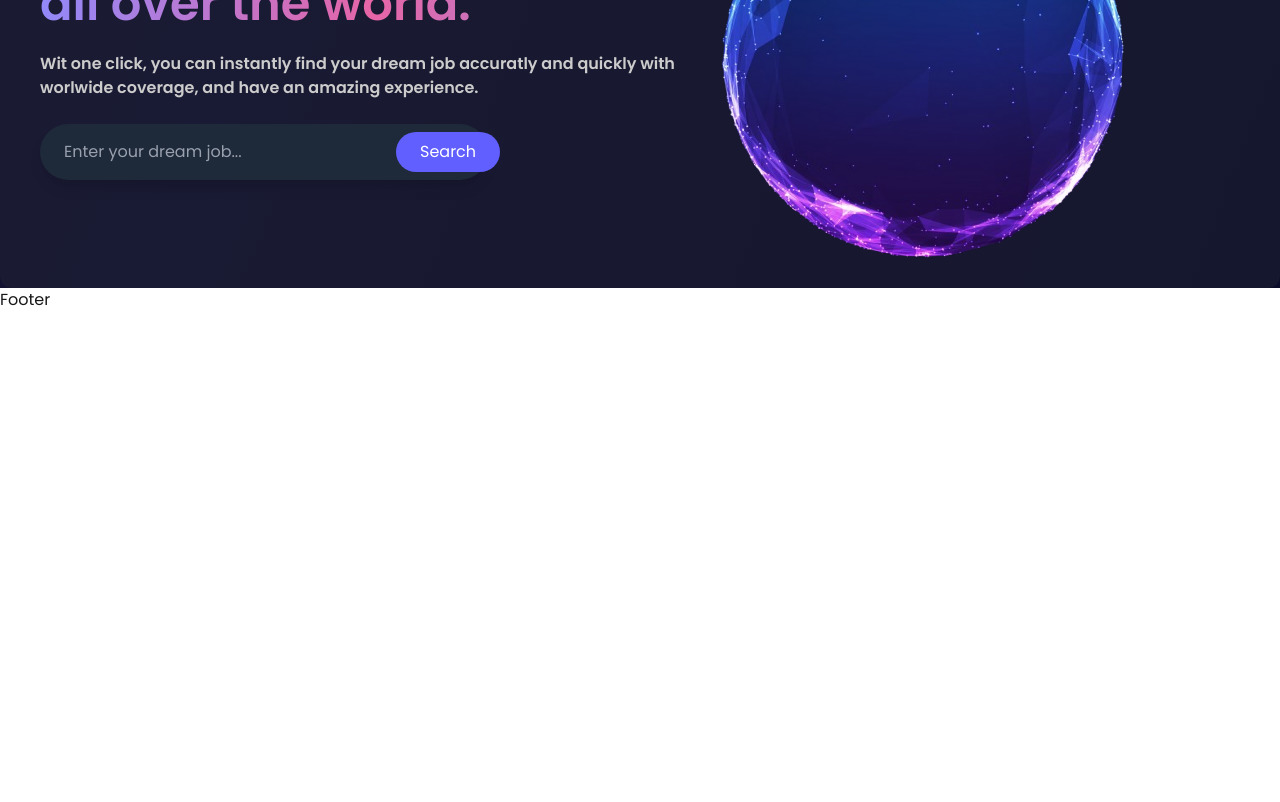
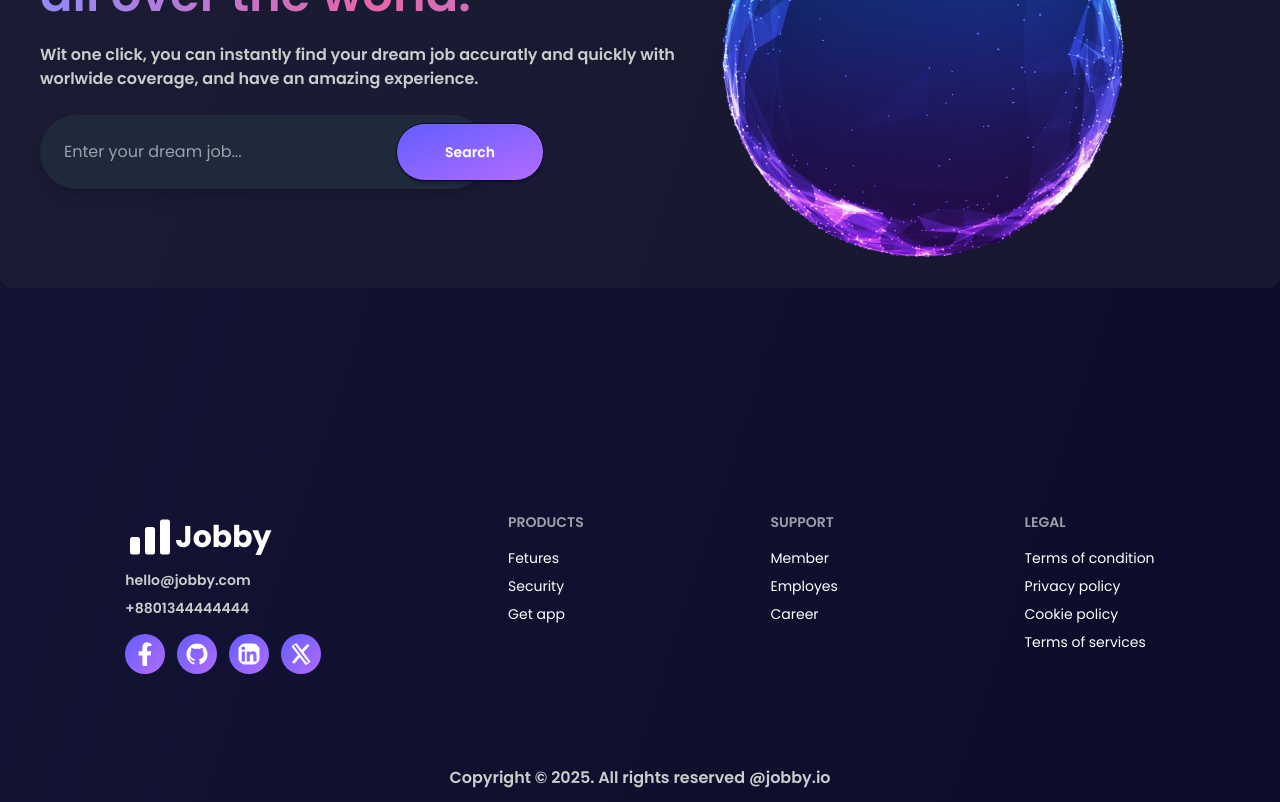
Before and after one commit to FajlaRabby24/job-track, a React (Vite) app: page / in a window 1280 px wide. Shown: the part 3120-3922 px from the top of the page. Before the commit the page ends 3432 px from the top, so only its background shows below. Built offline with nearby package versions, Linux system fonts and the light colour scheme.

Commit message:
adding footer

```diff
--- a/src/components/Layout/FindTheBestJob.jsx
+++ b/src/components/Layout/FindTheBestJob.jsx
@@ -18,7 +18,7 @@ const FindTheBestJob = () => {
             placeholder="Enter your dream job..."
             class="flex-grow px-4 py-2 bg-transparent text-white placeholder-gray-400 focus:outline-none"
           />
-          <button class="px-6 py-2 bg-indigo-500 hover:bg-indigo-600 text-white rounded-full transition-colors duration-300">
+          <button class="px-12 py-7 bg-in bg-gradient-to-br from-primary to-secondary text-white rounded-full btn ">
             Search
           </button>
         </div>
--- a/src/components/Layout/Footer.jsx
+++ b/src/components/Layout/Footer.jsx
@@ -1,10 +1,72 @@
 import React from "react";
+import { BsTwitterX } from "react-icons/bs";
+import {
+  FaCopyright,
+  FaFacebook,
+  FaFacebookF,
+  FaLinkedin,
+} from "react-icons/fa";
+import { HiChartBar } from "react-icons/hi";
+import { IoLogoGithub } from "react-icons/io";
+import { Link } from "react-router";
 
 const Footer = () => {
   return (
-    <div>
-      <h1>Footer</h1>
-    </div>
+    <footer>
+      <div className="footer sm:footer-horizontal justify-around  text-white pt-28 pb-20  px-10">
+        <aside>
+          <Link to={"/"} className="flex items-center ">
+            <span className="logo">
+              <HiChartBar size={50} color="white" />
+            </span>
+            <span className="text-3xl font-bold text-white">Jobby</span>
+          </Link>
+          <p className="text-accent font-semibold">hello@jobby.com</p>
+          <p className="text-accent font-semibold">+8801344444444</p>
+          <div className="flex gap-3 items-center mt-2">
+            <FaFacebookF
+              size={40}
+              className="p-2  bg-gradient-to-br from-primary to-secondary border-0 rounded-full btn-xl text-white"
+            />
+            <IoLogoGithub
+              size={40}
+              className="p-2  bg-gradient-to-br from-primary to-secondary border-0 rounded-full btn-xl text-white"
+            />
+            <FaLinkedin
+              size={40}
+              className="p-2  bg-gradient-to-br from-primary to-secondary border-0 rounded-full btn-xl text-white"
+            />
+            <BsTwitterX
+              size={40}
+              className="p-2  bg-gradient-to-br from-primary to-secondary border-0 rounded-full btn-xl text-white"
+            />
+          </div>
+        </aside>
+        <nav>
+          <h6 className="footer-title">Products</h6>
+          <a className="link link-hover">Fetures</a>
+          <a className="link link-hover">Security</a>
+          <a className="link link-hover">Get app</a>
+        </nav>
+        <nav>
+          <h6 className="footer-title">Support</h6>
+          <a className="link link-hover">Member</a>
+          <a className="link link-hover">Employes</a>
+          <a className="link link-hover">Career</a>
+        </nav>
+        <nav>
+          <h6 className="footer-title">Legal</h6>
+          <a className="link link-hover">Terms of condition</a>
+          <a className="link link-hover">Privacy policy</a>
+          <a className="link link-hover">Cookie policy</a>
+          <a className="link link-hover">Terms of services</a>
+        </nav>
+      </div>
+      <p className="text-accent font-semibold text-center  py-3">
+        Copyright &copy; {new Date().getFullYear()}. All rights reserved
+        @jobby.io
+      </p>
+    </footer>
   );
 };
 
--- a/src/components/Layout/MainLayout.jsx
+++ b/src/components/Layout/MainLayout.jsx
@@ -5,16 +5,16 @@ import { Outlet } from "react-router";
 
 const MainLayout = () => {
   return (
-    <div>
+    <div className="bg-gradient-to-br from-base-300 to-base-200">
       <header>
         <Navbar />
       </header>
-      <main className="bg-gradient-to-br from-base-300 to-base-200">
+      <main className="mb-28">
         <Outlet />
       </main>
-      <footer>
+      <div className="max-w-7xl mx-auto">
         <Footer />
-      </footer>
+      </div>
     </div>
   );
 };
```
